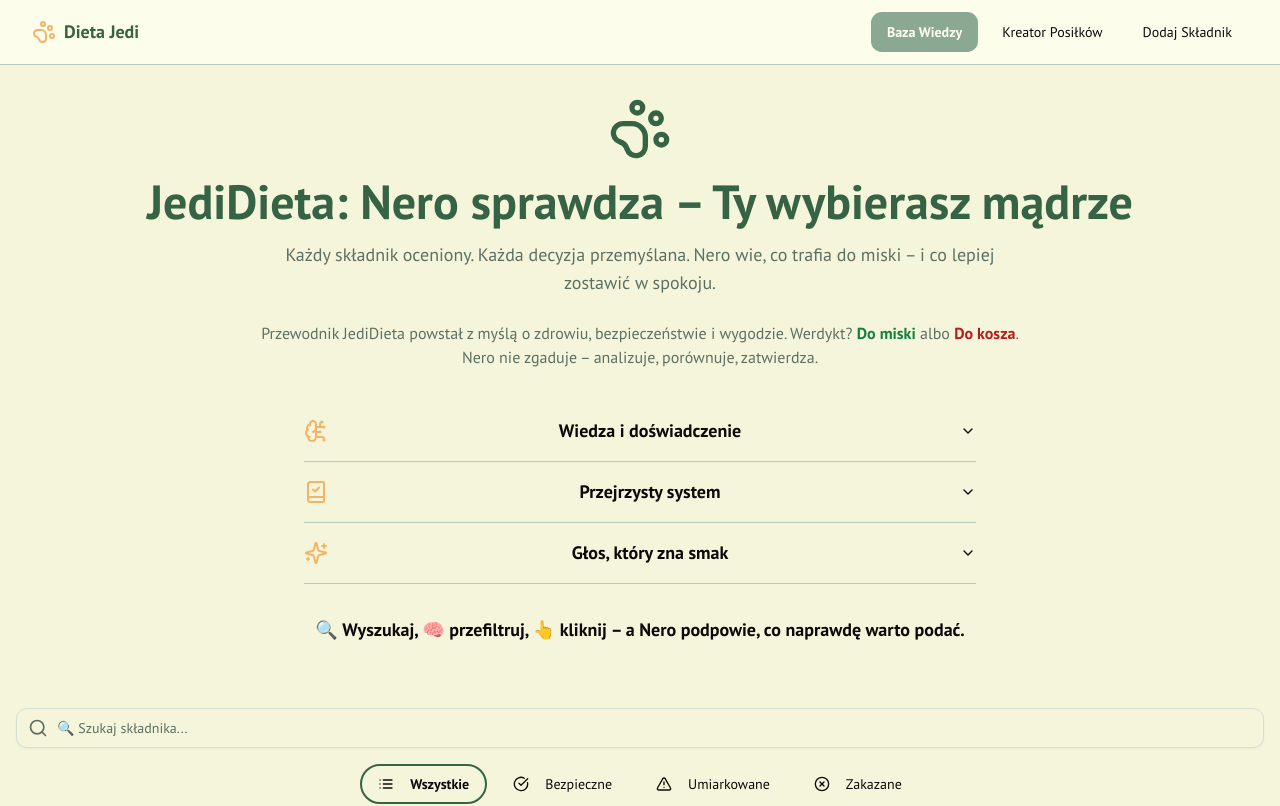
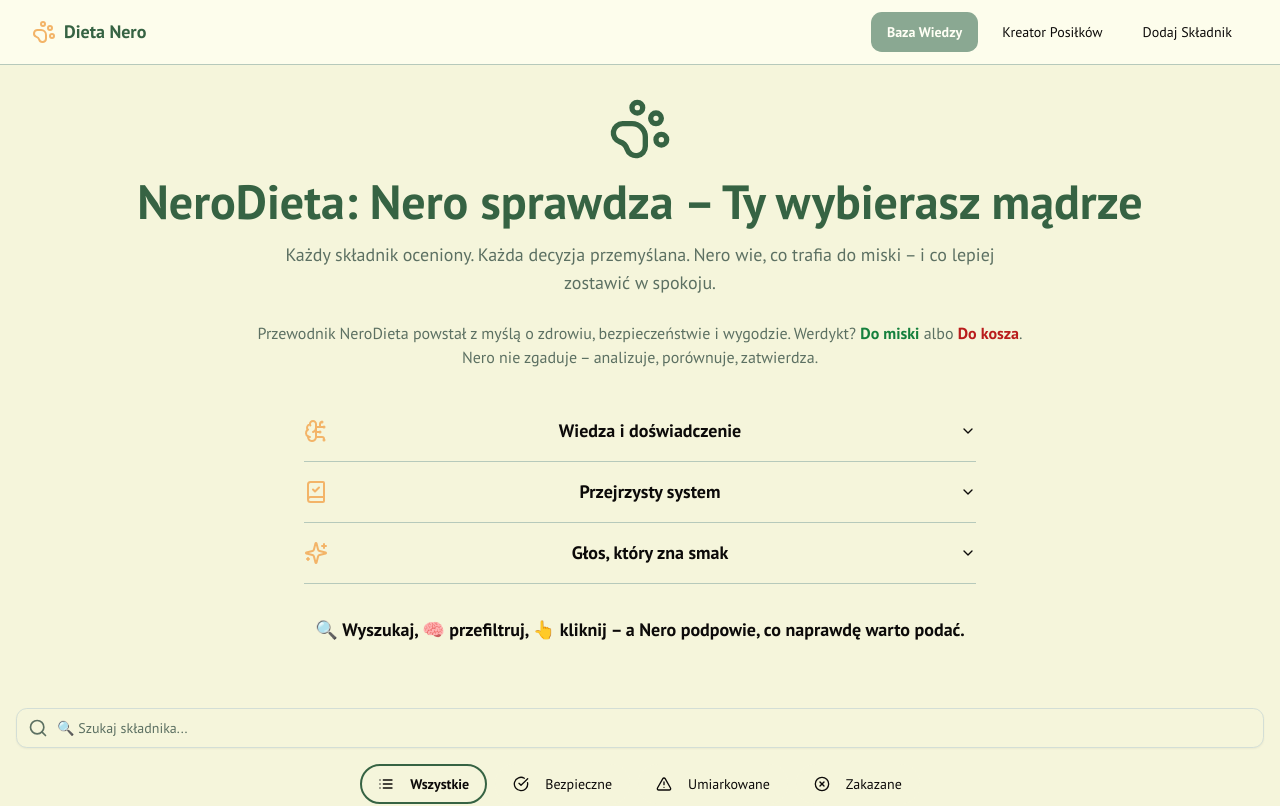
Before and after one commit to nerodieta-bot/nero-dieta, a Next.js app: page / in a window 1280 px wide. Shown: the top 806 px of the page. Built offline with nearby package versions, Linux system fonts and the light colour scheme.

Commit message:
to Dieta Jedi zastap na Dieta Nero

```diff
--- a/src/app/layout.tsx
+++ b/src/app/layout.tsx
@@ -5,7 +5,7 @@ import { Header } from '@/components/header';
 import { cn } from '@/lib/utils';
 
 export const metadata: Metadata = {
-  title: 'Dieta Jedi',
+  title: 'Dieta Nero',
   description: 'Przewodnik po zdrowym żywieniu psa. Sprawdź, co jest bezpieczne dla Twojego pupila.',
 };
 
--- a/src/app/submit/page.tsx
+++ b/src/app/submit/page.tsx
@@ -7,7 +7,7 @@ export default function SubmitPage() {
       <div className="max-w-3xl mx-auto">
         <div className="text-center mb-8">
             <HeartHandshake className="mx-auto w-12 h-12 text-accent mb-4" />
-            <h1 className="text-3xl md:text-4xl font-bold font-headline text-primary mb-2">Dołącz do stada Jedi!</h1>
+            <h1 className="text-3xl md:text-4xl font-bold font-headline text-primary mb-2">Dołącz do stada Nero!</h1>
             <p className="text-muted-foreground text-lg">Podziel się swoją wiedzą i pomóż innym psim opiekunom. Każdy wkład jest cenny!</p>
         </div>
         <ContributionForm />
--- a/src/components/header.tsx
+++ b/src/components/header.tsx
@@ -26,7 +26,7 @@ export function Header() {
       <nav className="container mx-auto px-4 sm:px-6 lg:px-8 flex items-center justify-between h-16">
         <Link href="/" className="flex items-center gap-2 font-bold text-lg text-primary">
           <PawPrint className="w-6 h-6 text-accent" />
-          <span className="font-headline">Dieta Jedi</span>
+          <span className="font-headline">Dieta Nero</span>
         </Link>
         <div className="hidden md:flex items-center gap-2">
           {navLinks.map((link) => (
--- a/src/components/hero-section.tsx
+++ b/src/components/hero-section.tsx
@@ -32,13 +32,13 @@ export function HeroSection() {
     <section className="mb-12 text-center flex flex-col items-center animate-in fade-in duration-500">
       <PawPrint className="w-16 h-16 text-primary mb-4" />
       <h1 className="text-4xl md:text-5xl font-bold font-headline text-primary mb-4">
-        JediDieta: Nero sprawdza – Ty wybierasz mądrze
+        NeroDieta: Nero sprawdza – Ty wybierasz mądrze
       </h1>
       <p className="max-w-3xl mx-auto text-muted-foreground text-lg mb-6">
         Każdy składnik oceniony. Każda decyzja przemyślana. Nero wie, co trafia do miski – i co lepiej zostawić w spokoju.
       </p>
       <p className="max-w-3xl mx-auto text-muted-foreground mb-8">
-        Przewodnik JediDieta powstał z myślą o zdrowiu, bezpieczeństwie i wygodzie. Werdykt?{' '}
+        Przewodnik NeroDieta powstał z myślą o zdrowiu, bezpieczeństwie i wygodzie. Werdykt?{' '}
         <span className="text-green-700 dark:text-green-400 font-semibold">Do miski</span> albo <span className="text-red-700 dark:text-red-400 font-semibold">Do kosza</span>. Nero nie zgaduje – analizuje, porównuje, zatwierdza.
       </p>
 
--- a/src/components/meal-plan-form.tsx
+++ b/src/components/meal-plan-form.tsx
@@ -41,7 +41,7 @@ export function MealPlanForm() {
     if (printContent) {
       const printWindow = window.open('', '', 'height=800,width=800');
       if (printWindow) {
-        printWindow.document.write('<html><head><title>Dieta Jedi - Plan Posiłków</title>');
+        printWindow.document.write('<html><head><title>Dieta Nero - Plan Posiłków</title>');
         printWindow.document.write(`
           <style>
             @import url('https://fonts.googleapis.com/css2?family=PT+Sans:wght@400;700&display=swap');
```
Also changed, not shown: 1 other file (tests, documents, lock files or other folders).
